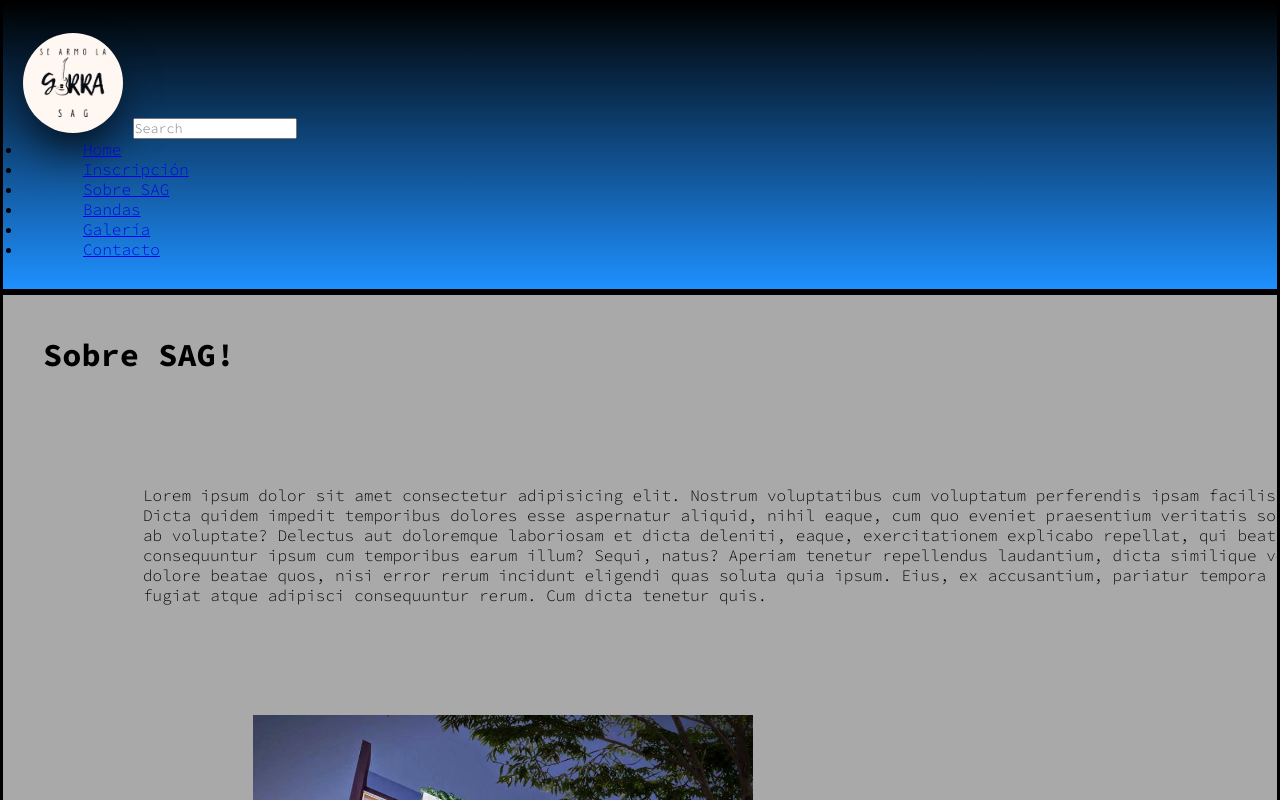
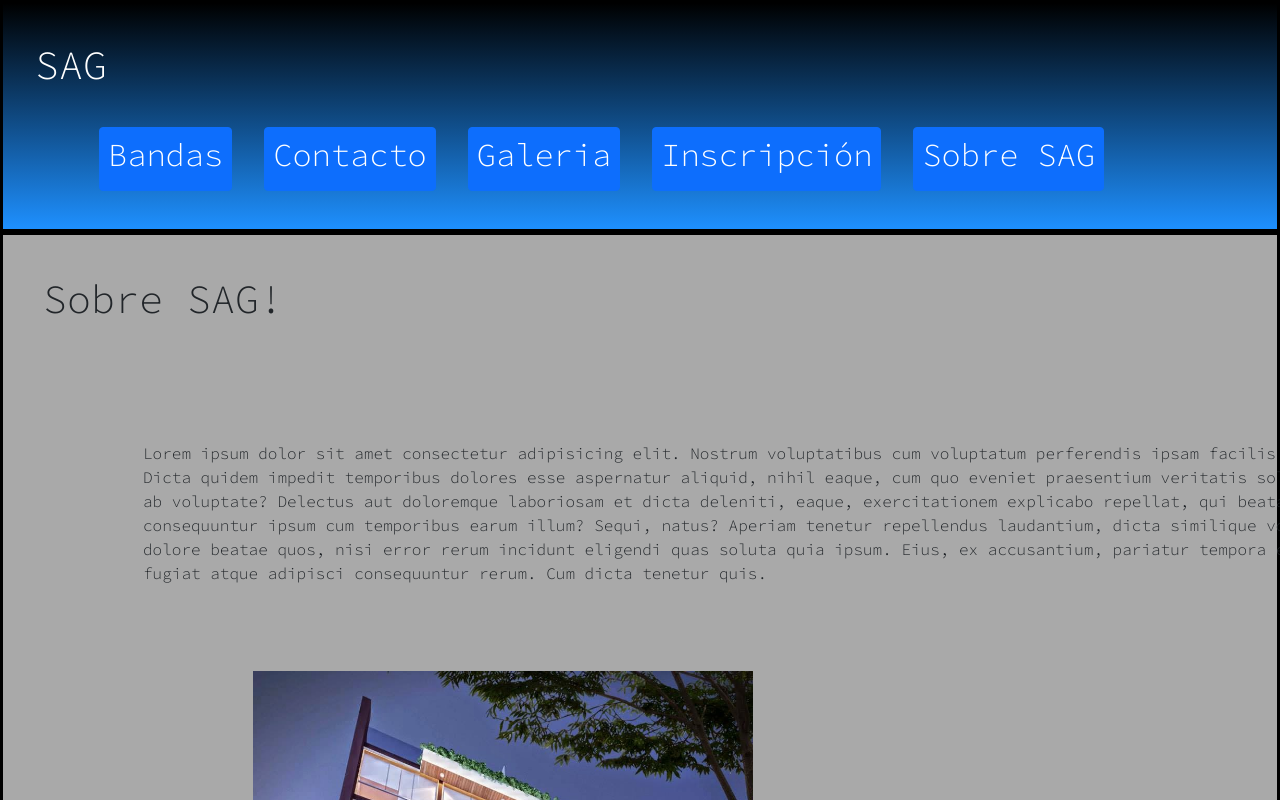
Before and after one commit to Edwin801103/pagina-coder, a plain HTML site: page pages/sobresag.html in a window 1280 px wide. Shown: the top 800 px of the page. Drawn offline with nearby package versions, Linux system fonts and the light colour scheme.

Commit message:
se quitaron los div que habia puesto entre los li

```diff
--- a/pages/sobresag.html
+++ b/pages/sobresag.html
@@ -7,39 +7,62 @@
   <title>Se Armo la Gorra</title>
   <link rel="shortcut icon" href="/asets/image/favicon guitar.png" type="image/x-icon" />
   <link rel="stylesheet" href="/css/styles.css" />
+  <link href="https://cdn.jsdelivr.net/npm/bootstrap@5.1.1/dist/css/bootstrap.min.css" rel="stylesheet"
+    integrity="sha384-F3w7mX95PdgyTmZZMECAngseQB83DfGTowi0iMjiWaeVhAn4FJkqJByhZMI3AhiU" crossorigin="anonymous" />
 </head>
 
 <body>
   <header class="header">
-    <div class="header__content">
-      <!--Logo -->
-
-      <a href="/index.html"><img class="header__logo" src="../asets/image/se armo la.png" alt="logo"></a>
-
-      <!--Search box -->
-
-      <input class="header__search" placeholder="Search" type="text" />
+    <div class="container-fluid">
 
       <!-- navbar -->
 
-      <nav>
-        <ul class="header__navbar">
-          <li><a href="/index.html">Home</a></li>
-          <li><a href="/pages/inscripcion.html">Inscripción</a></li>
-          <li><a href="/pages/sobresag.html">Sobre SAG</a></li>
-          <li><a href="/pages/bandas.html">Bandas</a></li>
-          <li><a href="/pages/galeria.html">Galería</a></li>
-          <li><a href="/pages/contacto.html">Contacto</a></li>
+      <nav class="navbar navbar-expand-md navbar-light">
+        <div container-fluid>
+          <!--Logo -->
+          <a href="../index.html" class="navbar-brand text-white">
+            <h1>SAG</h1>
+          </a>
+
+          <div id="MenuNavegacion" class="collapse navbar-collapse position-relative">
+            <ul class="navbar-nav ms-3">
+              <li class="nav-item"><a class="nav-link text-white btn btn-primary position-relative  ms-5 mx-3"
+                  href="./bandas.html">
+                  <h2>Bandas</h2>
+                </a></li>
+              <li class="nav-item"><a class="nav-link text-white btn btn-primary position-relative mx-3"
+                  href="./contacto.html">
+                  <h2>Contacto</h2>
+                </a></li>
+              <li class="nav-item"><a class="nav-link text-white btn btn-primary position-relative mx-3"
+                  href="./galeria.html">
+                  <h2>Galeria</h2>
+                </a></li>
+              <li class="nav-item"><a class="nav-link text-white btn btn-primary position-relative mx-3"
+                  href="./inscripcion.html">
+                  <h2>Inscripción</h2>
+                </a></li>
+              <li class="nav-item"><a class="nav-link text-white btn btn-primary position-relative mx-3"
+                  href="./sobresag.html">
+                  <h2>Sobre SAG</h2>
+                </a></li>
             </ul>
+          </div>
+          <button type="button" class="navbar-toggler" data-bs-toggle="collapse" data-bs-target="#MenuNavegacion">
+            <span class="navbar-toggler-icon"></span>
+          </button>
+        </div>
+
       </nav>
+    </div>
 
-    </div>
   </header>
   <main class="main">
 
     <h1 class="main__sobresag-titulo">Sobre SAG!</h1>
     <div class="main__sobresag-texto">
-      <p>Lorem ipsum dolor sit amet consectetur adipisicing elit. Nostrum voluptatibus cum voluptatum perferendis ipsam
+      <p>
+        Lorem ipsum dolor sit amet consectetur adipisicing elit. Nostrum voluptatibus cum voluptatum perferendis ipsam
         facilis ex doloremque at. Dicta quidem impedit temporibus dolores esse aspernatur aliquid, nihil eaque, cum quo
         eveniet praesentium veritatis soluta nobis veniam sint ab voluptate? Delectus aut doloremque laboriosam et dicta
         deleniti, eaque, exercitationem explicabo repellat, qui beatae! Mollitia hic, consequuntur ipsum cum temporibus
@@ -64,43 +87,37 @@
     <!--Social media -->
 
     <ul class="footer__redes">
-      <div class="footer__redes-iconos">
+
       <li>
         <a href="https://es-la.facebook.com/" target="_blank">
           <img src="/asets/image/iconos footer/icons8-facebook-96.png" alt="Facebook" /></a>
       </li>
-      </div>
 
-      <div class="footer__redes-iconos">
       <li>
         <a href="https://www.instagram.com/" target="_blank">
           <img src="/asets/image/iconos footer/icons8-instagram-96.png" alt="instagram" /></a>
       </li>
-      </div>
-      <div class="footer__redes-iconos">
+
       <li>
         <a href="https://www.twitch.tv/" target="_blank">
           <img src="/asets/image/iconos footer/icons8-twitch-96.png" alt="Twitch" /></a>
       </li>
-      </div>
-      <div class="footer__redes-iconos">
+
       <li>
         <a href="https://twitter.com/" target="_blank">
           <img src="/asets/image/iconos footer/icons8-twitter-96.png" alt="twitter" /></a>
       </li>
-      </div>
-      <div class="footer__redes-iconos">
+
       <li>
         <a href="https://web.whatsapp.com/" target="_blank">
           <img src="/asets/image/iconos footer/icons8-whatsapp-96.png" alt="whatsapp" /></a>
       </li>
-      </div>
-      <div class="footer__redes-iconos">
+
       <li>
         <a href="https://www.youtube.com/" target="_blank">
           <img src="/asets/image/iconos footer/icons8-youtube-96.png" alt="youtube" /></a>
       </li>
-      </div>
+
     </ul>
 
   </footer>
```
Also changed, not shown: index.html (+42 -37 lines), pages/bandas.html (+45 -29 lines), pages/contacto.html (+1 -1 lines), pages/galeria.html (+7 -13 lines), pages/inscripcion.html (+45 -29 lines). Lines whose indentation alone changed are shown as unchanged.
